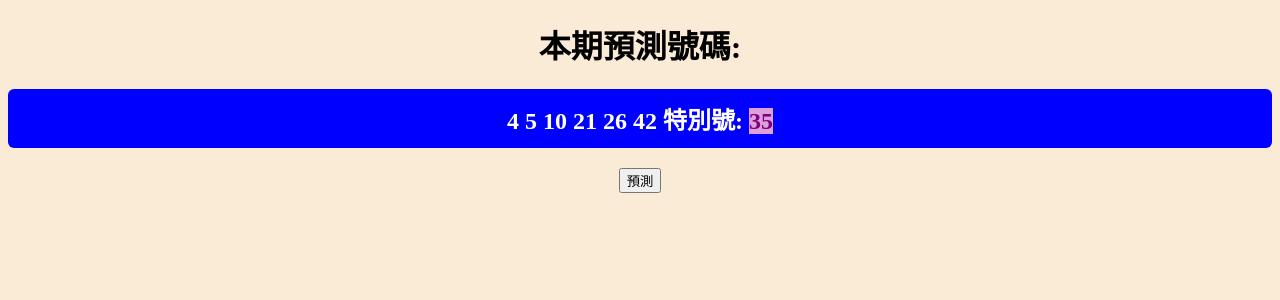
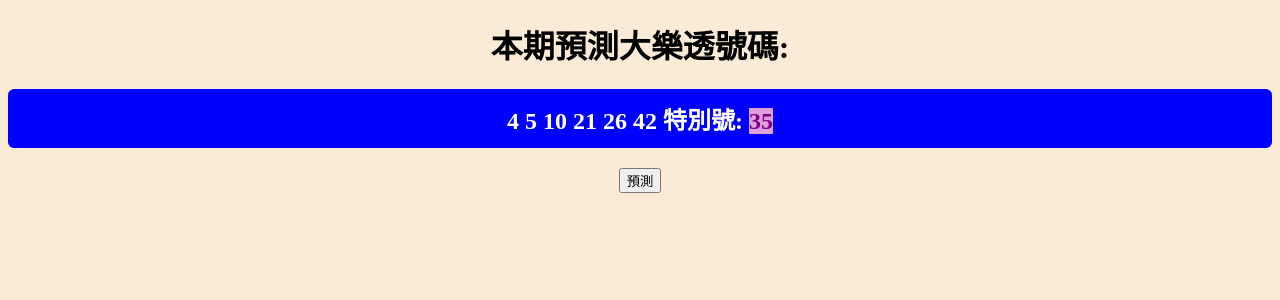
Before and after one commit to peiyi523/linebot2, a Django app: page /lottory/ in a window 1280 px wide. Shown: the top 300 px of the page. Run offline with Django 4.2, Linux system fonts and the light colour scheme.

Commit message:
修改lottory.html

```diff
--- a/templates/lottory.html
+++ b/templates/lottory.html
@@ -25,7 +25,7 @@
     </style>
   </head>
   <body>
-    <h1>本期預測號碼:</h1>
+    <h1>本期預測大樂透號碼:</h1>
     <h2>
       <span class="number>">{{numbers}}</span> 特別號:
       <span class="x"> {{x}} </span>
```
